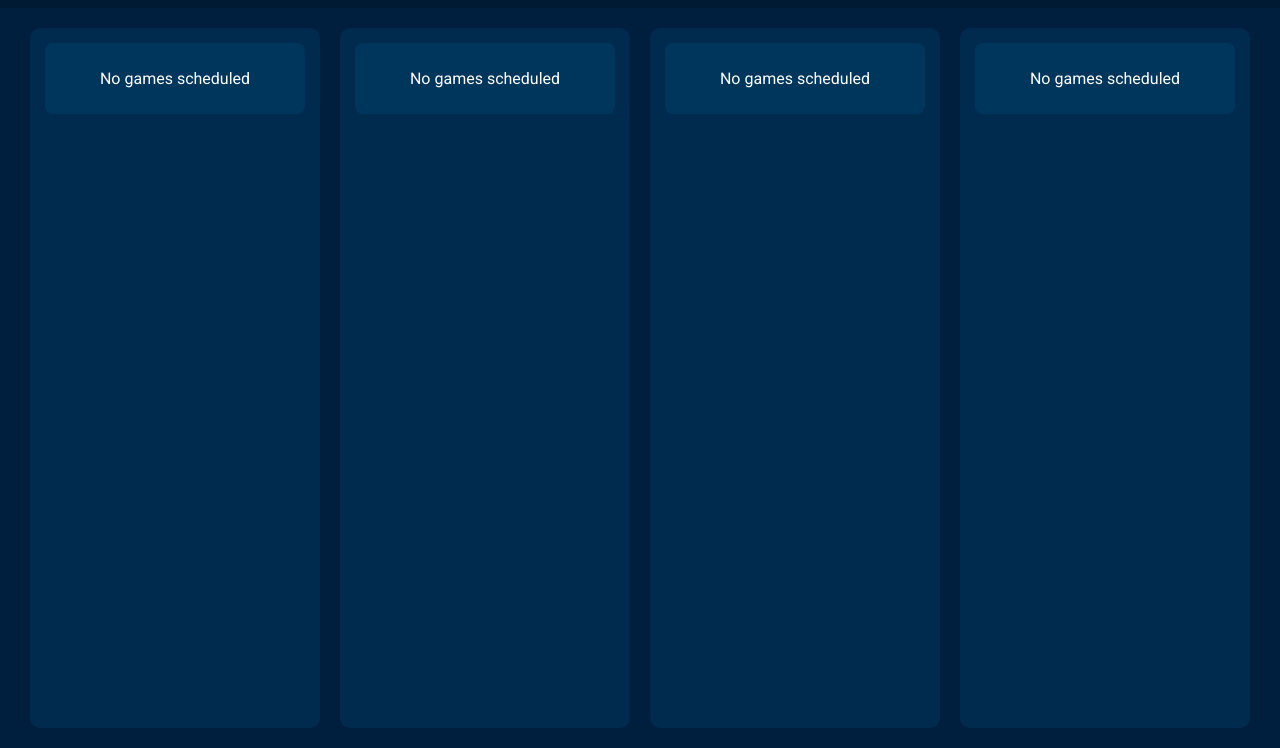
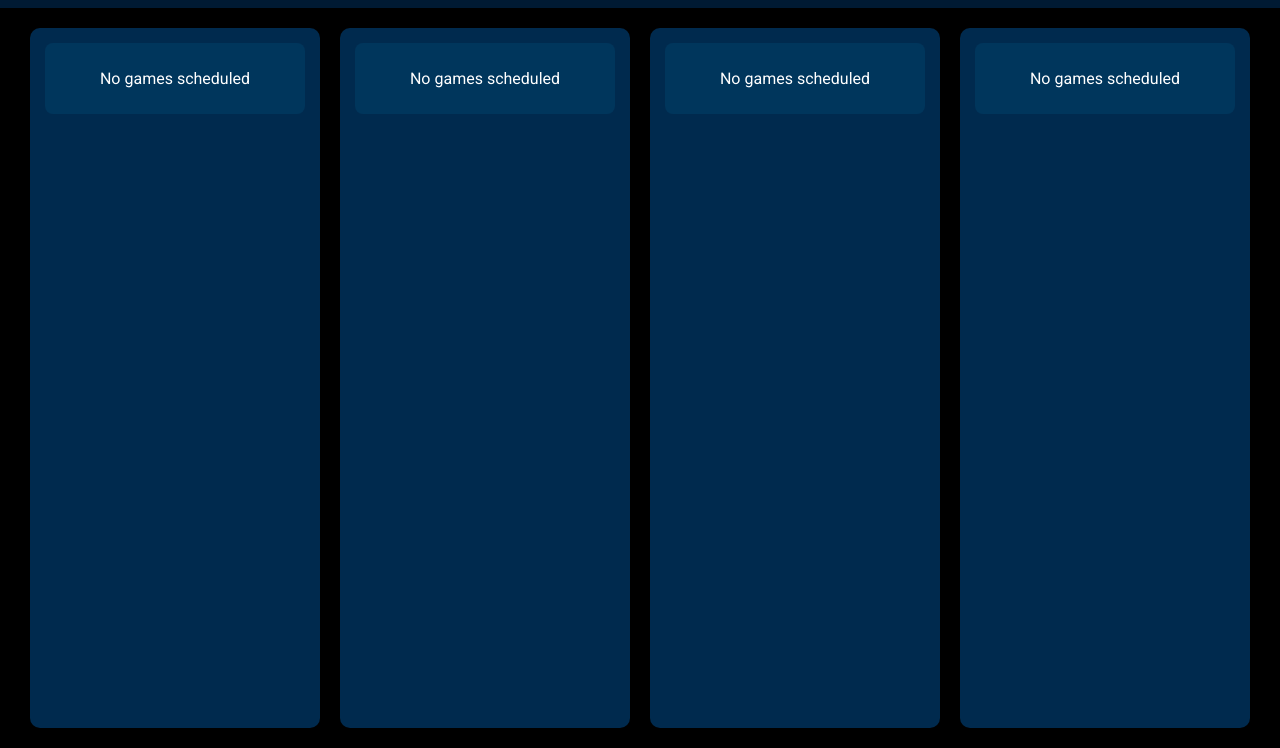
Before and after one commit to JayKon17/SharpSheet, a plain HTML site: page index.html in a window 1280 px wide. Shown: the part 52-800 px from the top of the page. Drawn offline with Linux system fonts and the light colour scheme.

Commit message:
Changed BG color

```diff
--- a/styles.css
+++ b/styles.css
@@ -10,7 +10,7 @@ html, body {
     display: flex;
     flex-direction: column;
     font-family: 'Roboto', sans-serif;
-    background-color: #001f3f; /* Dark blue background */
+    background-color: #000000; /* Dark blue background */
     color: white;
   }
 
```
